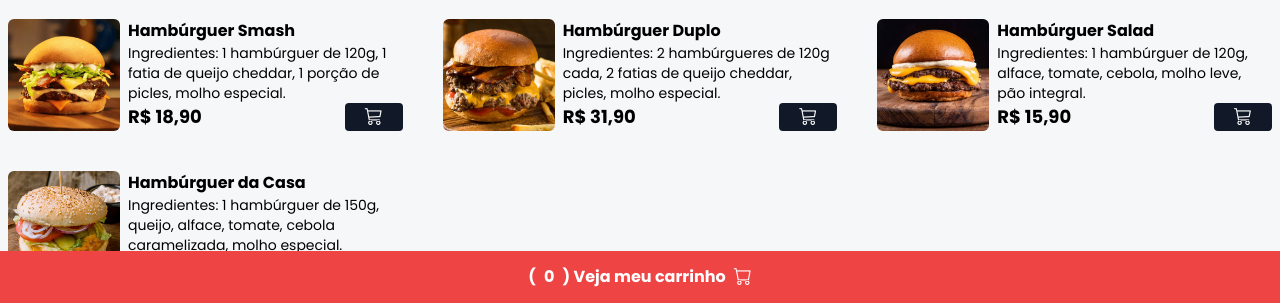
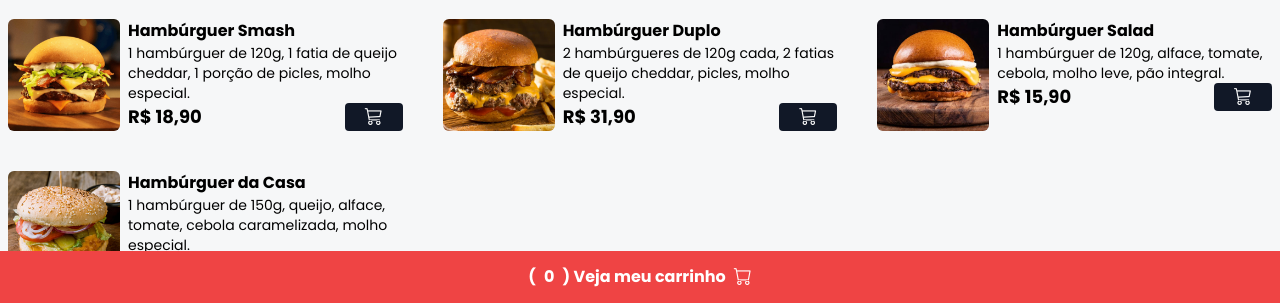
Before and after one commit to Guilherme-Ramon/lanchonete, a website: page index.html in a window 1280 px wide. Shown: the part 497-800 px from the top of the page. Drawn offline with nearby package versions, Linux system fonts and the light colour scheme.

Commit message:
index.html

```diff
--- a/index.html
+++ b/index.html
@@ -55,7 +55,7 @@
       <img src="./assets/hamb-1.png" alt="Hambúrguer Smash" class="w-28 h-28 rounded-md hover:scale-110 hover:-rotate-2"/>
       <div>
         <p class="font-bold">Hambúrguer Smash</p>
-        <p class="text-sm">Ingredientes: 1 hambúrguer de 120g, 1 fatia de queijo cheddar, 1 porção de picles, molho especial.</p>
+        <p class="text-sm">1 hambúrguer de 120g, 1 fatia de queijo cheddar, 1 porção de picles, molho especial.</p>
 
         <div class="flex items-center gap-2 justify-between">
           <p class="font-bold text-lg">R$ 18,90</p>
@@ -72,7 +72,7 @@
       <img src="./assets/hamb-2.png" alt="Hambúrguer Duplo" class="w-28 h-28 rounded-md hover:scale-110 hover:-rotate-2"/>
       <div>
         <p class="font-bold">Hambúrguer Duplo</p>
-        <p class="text-sm">Ingredientes: 2 hambúrgueres de 120g cada, 2 fatias de queijo cheddar, picles, molho especial.</p>
+        <p class="text-sm">2 hambúrgueres de 120g cada, 2 fatias de queijo cheddar, picles, molho especial.</p>
 
         <div class="flex items-center gap-2 justify-between">
           <p class="font-bold text-lg">R$ 31,90</p>
@@ -89,7 +89,7 @@
       <img src="./assets/hamb-3.png" alt="Hambúrguer Salad" class="w-28 h-28 rounded-md hover:scale-110 hover:-rotate-2"/>
       <div>
         <p class="font-bold">Hambúrguer Salad</p>
-        <p class="text-sm">Ingredientes: 1 hambúrguer de 120g, alface, tomate, cebola, molho leve, pão integral.</p>
+        <p class="text-sm">1 hambúrguer de 120g, alface, tomate, cebola, molho leve, pão integral.</p>
 
         <div class="flex items-center gap-2 justify-between">
           <p class="font-bold text-lg">R$ 15,90</p>
@@ -106,7 +106,7 @@
       <img src="./assets/hamb-4.png" alt="Hambúrguer da Casa" class="w-28 h-28 rounded-md hover:scale-110 hover:-rotate-2"/>
       <div>
         <p class="font-bold">Hambúrguer da Casa</p>
-        <p class="text-sm">Ingredientes: 1 hambúrguer de 150g, queijo, alface, tomate, cebola caramelizada, molho especial.</p>
+        <p class="text-sm">1 hambúrguer de 150g, queijo, alface, tomate, cebola caramelizada, molho especial.</p>
 
         <div class="flex items-center gap-2 justify-between">
           <p class="font-bold text-lg">R$ 25,90</p>
```
